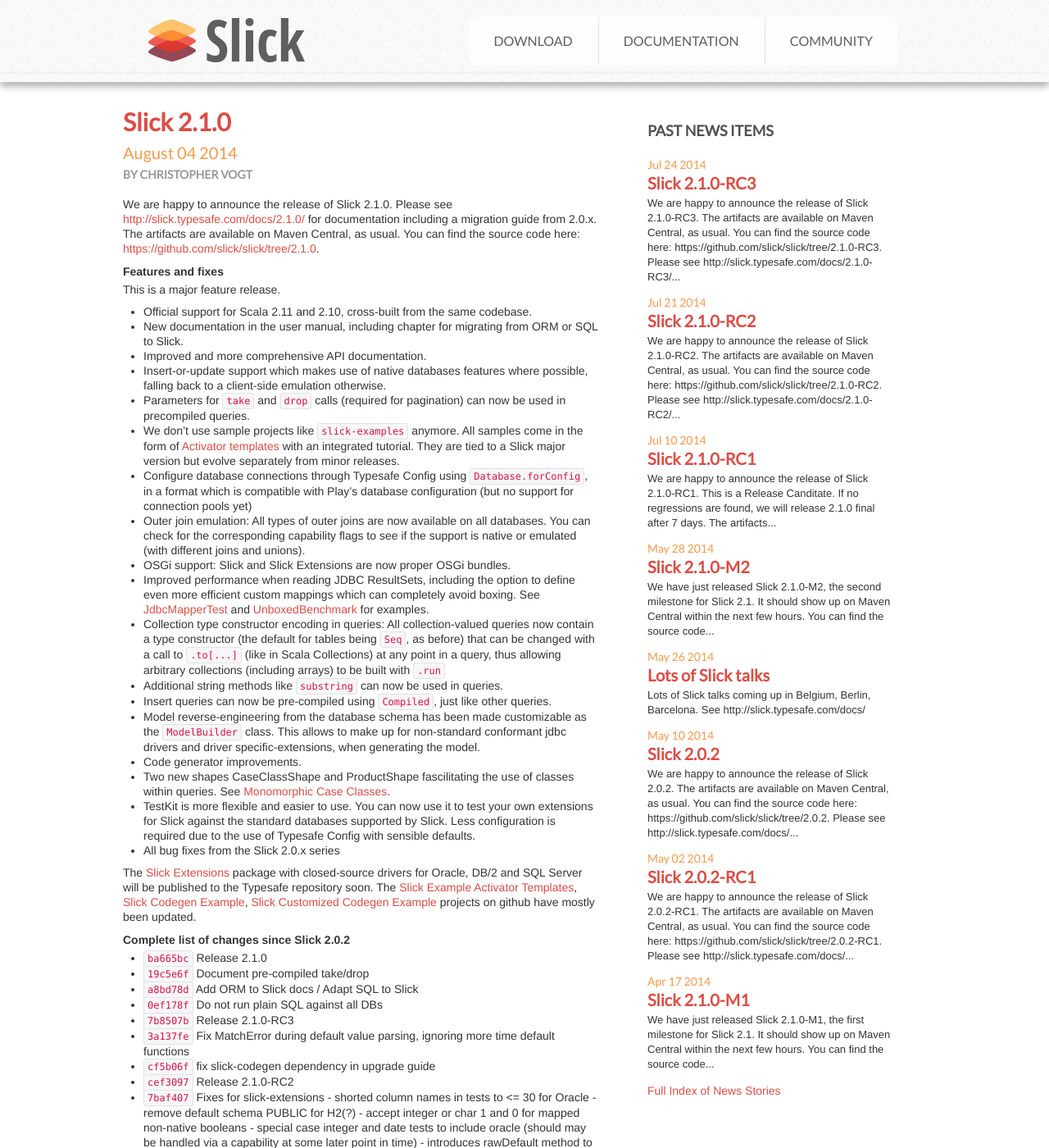
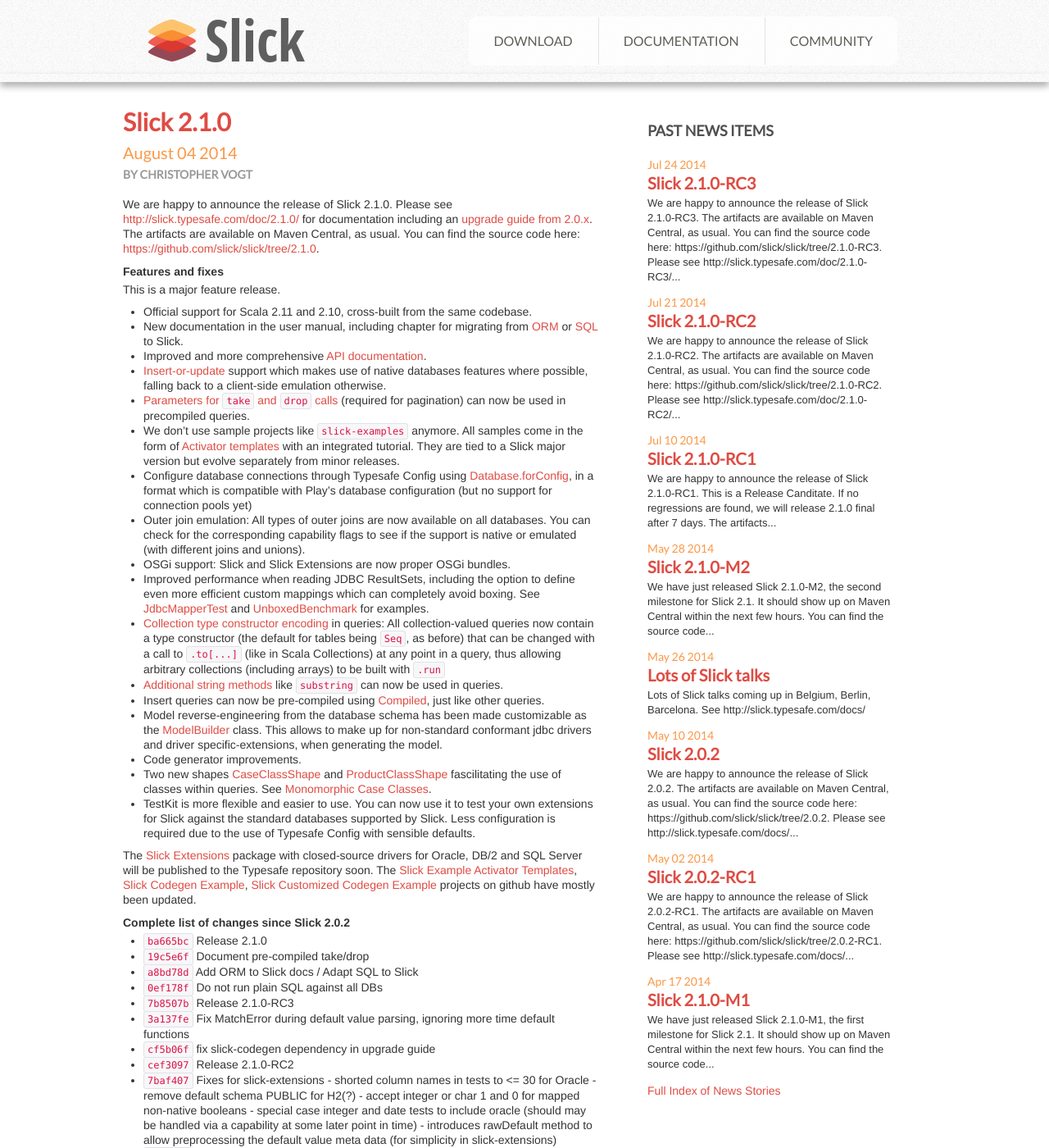
Before and after one commit to slick/slick.github.com, a Jekyll site: the page built from news/_posts/2014-08-04-slick-2.1.0-release.md, in a window 1280 px wide and 1400 px high. Shown: the whole window at 82% size. Built offline with Jekyll 4.4.1, drawn with Linux system fonts in a browser that asks for light colours.

Commit message:
Add links to 2.1.0 release notes

```diff
--- a/news/_posts/2014-07-21-slick-2.1.0-RC2-release.md
+++ b/news/_posts/2014-07-21-slick-2.1.0-RC2-release.md
@@ -6,7 +6,7 @@
 We are happy to announce the release of Slick 2.1.0-RC2.
 The artifacts are available on Maven Central, as usual.
 You can find the source code here: <https://github.com/slick/slick/tree/2.1.0-RC2>.
-Please see <http://slick.typesafe.com/docs/2.1.0-RC2/> for documentation.
+Please see <http://slick.typesafe.com/doc/2.1.0-RC2/> for documentation.
 
 This is the second release candidate for Slick 2.1.0. If no critical bugs are discovered in RC2, we expect to release it as 2.1.0 final on Friday.
 
--- a/news/_posts/2014-07-24-slick-2.1.0-RC3-release.md
+++ b/news/_posts/2014-07-24-slick-2.1.0-RC3-release.md
@@ -6,7 +6,7 @@
 We are happy to announce the release of Slick 2.1.0-RC3.
 The artifacts are available on Maven Central, as usual.
 You can find the source code here: <https://github.com/slick/slick/tree/2.1.0-RC3>.
-Please see <http://slick.typesafe.com/docs/2.1.0-RC3/> for documentation.
+Please see <http://slick.typesafe.com/doc/2.1.0-RC3/> for documentation.
 
 This is the third release candidate for Slick 2.1.0. If no critical bugs are discovered in RC3, we expect to release it as 2.1.0 final in 7 days.
 
--- a/news/_posts/2014-08-04-slick-2.1.0-release.md
+++ b/news/_posts/2014-08-04-slick-2.1.0-release.md
@@ -4,7 +4,7 @@
 author: Christopher Vogt
 ---
 We are happy to announce the release of Slick 2.1.0.
-Please see <http://slick.typesafe.com/docs/2.1.0/> for documentation including a migration guide from 2.0.x.
+Please see <http://slick.typesafe.com/doc/2.1.0/> for documentation including an [upgrade guide from 2.0.x](http://slick.typesafe.com/doc/2.1.0/upgrade.html).
 The artifacts are available on Maven Central, as usual.
 You can find the source code here: <https://github.com/slick/slick/tree/2.1.0>.
 
@@ -13,17 +13,17 @@
 This is a major feature release.
 
 * Official support for Scala 2.11 and 2.10, cross-built from the same codebase.
-* New documentation in the user manual, including chapter for migrating from ORM or SQL to Slick.
-* Improved and more comprehensive API documentation.
-* Insert-or-update support which makes use of native databases features where possible,
+* New documentation in the user manual, including chapter for migrating from [ORM](http://slick.typesafe.com/doc/2.1.0/orm-to-slick.html) or [SQL](http://slick.typesafe.com/doc/2.1.0/sql-to-slick.html) to Slick.
+* Improved and more comprehensive [API documentation](http://slick.typesafe.com/doc/2.1.0/index.html#api-documentation-scaladoc).
+* [Insert-or-update](https://github.com/slick/slick/blob/2.1.0/slick-testkit/src/main/scala/com/typesafe/slick/testkit/tests/InsertTest.scala#L130) support which makes use of native databases features where possible,
   falling back to a client-side emulation otherwise.
-* Parameters for `take` and `drop` calls (required for pagination) can now be used in
+* [Parameters for `take` and `drop` calls](http://slick.typesafe.com/doc/2.1.0/queries.html#compiled-queries) (required for pagination) can now be used in
   precompiled queries.
 * We don't use sample projects like `slick-examples` anymore. All samples come in the form
   of [Activator templates](https://github.com/typesafehub/?query=activator-slick)
   with an integrated tutorial. They are tied to a Slick major
   version but evolve separately from minor releases.
-* Configure database connections through Typesafe Config using `Database.forConfig`,
+* Configure database connections through Typesafe Config using [Database.forConfig](http://slick.typesafe.com/doc/2.1.0/api/#scala.slick.jdbc.JdbcBackend$DatabaseFactoryDef),
   in a format which is compatible
   with Play's database configuration (but no support for connection pools yet)
 * Outer join emulation: All types of outer joins are now available on all databases. You can check
@@ -34,23 +34,22 @@
   even more efficient custom mappings which can completely avoid boxing. See
   [JdbcMapperTest](https://github.com/slick/slick/blob/2.1.0/slick-testkit/src/main/scala/com/typesafe/slick/testkit/tests/JdbcMapperTest.scala#L295-321)
   and [UnboxedBenchmark](https://github.com/slick/slick/blob/2.1.0/slick-testkit/src/test/scala/scala/slick/benchmark/UnboxedBenchmark.scala) for examples.
-* Collection type constructor encoding in queries: All collection-valued queries now
+* [Collection type constructor encoding](http://slick.typesafe.com/doc/2.1.0/upgrade.html#query-type-parameters) in queries: All collection-valued queries now
   contain a type constructor (the default for tables being `Seq`, as before) that can be
   changed with a call to `.to[...]` (like in Scala Collections) at any point in a query,
   thus allowing arbitrary collections (including arrays) to be built with `.run`
-* Additional string methods like `substring` can now be used in queries.
-* Insert queries can now be pre-compiled using `Compiled`, just like other queries.
+* [Additional string methods](https://github.com/slick/slick/blob/2.1.0/src/main/scala/scala/slick/lifted/ExtensionMethods.scala#L140) like `substring` can now be used in queries.
+* Insert queries can now be pre-compiled using [Compiled](http://slick.typesafe.com/doc/2.1.0/queries.html#compiled-queries), just like other queries.
 * Model reverse-engineering from the database schema has been made customizable as
-  the `ModelBuilder` class.
+  the [ModelBuilder](http://slick.typesafe.com/doc/2.1.0/api/#scala.slick.driver.JdbcModelComponent$ModelBuilder) class.
   This allows to make up for non-standard conformant jdbc drivers
   and driver specific-extensions, when generating the model.
 * Code generator improvements.
-* Two new shapes CaseClassShape and ProductShape fascilitating the use of classes
+* Two new shapes [CaseClassShape](http://slick.typesafe.com/doc/2.1.0/api/#scala.slick.lifted.CaseClassShape) and [ProductClassShape](http://slick.typesafe.com/doc/2.1.0/api/#scala.slick.lifted.ProductClassShape) fascilitating the use of classes
   within queries. See [Monomorphic Case Classes](http://slick.typesafe.com/doc/2.1.0/userdefined.html#monomorphic-case-classes).
 * TestKit is more flexible and easier to use. You can now use it to test your own
   extensions for Slick against the standard databases supported by Slick. Less
   configuration is required due to the use of Typesafe Config with sensible defaults.
-* All bug fixes from the Slick 2.0.x series
 
 The [Slick Extensions](http://slick.typesafe.com/doc/2.1.0/extensions.html)
 package with closed-source drivers for Oracle, DB/2 and SQL Server will be
```
